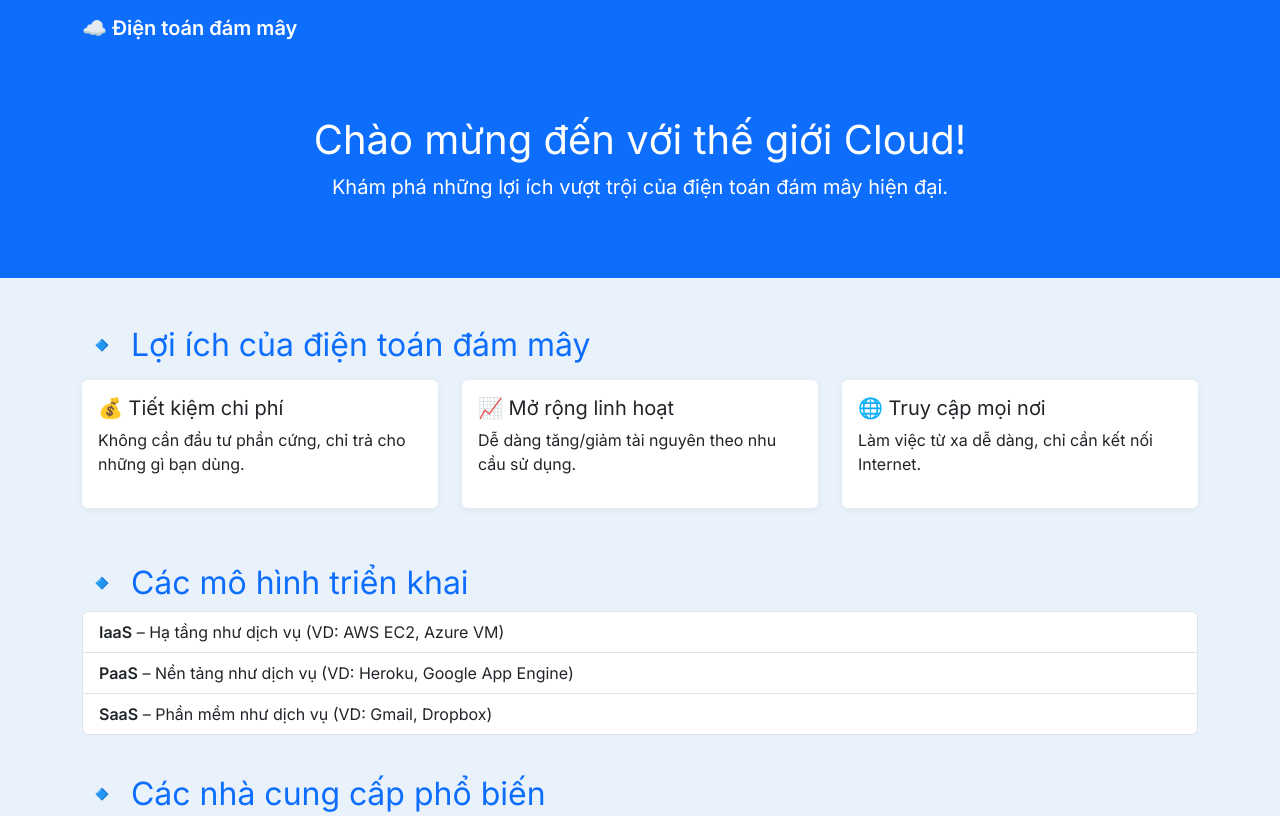
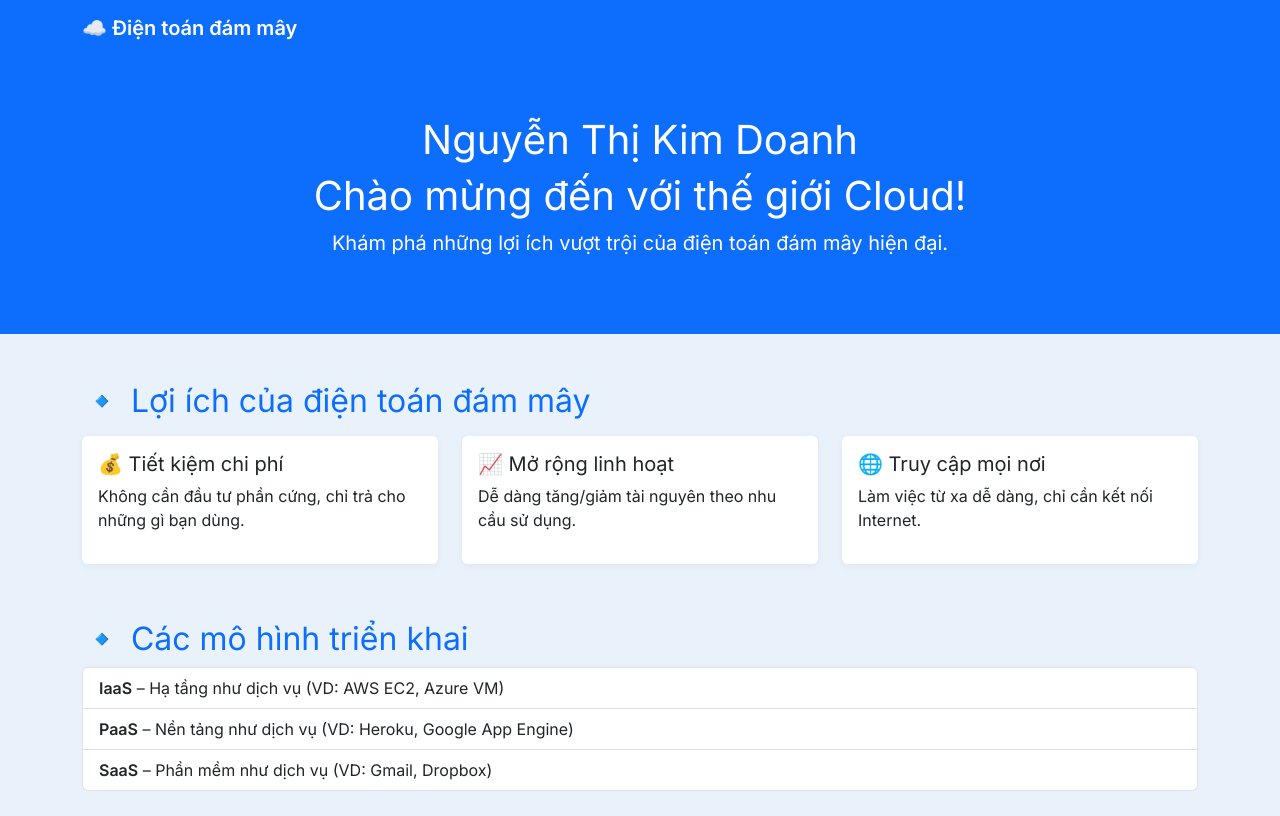
Before and after one commit to Doanh-Nguyen/lab3_DTDM, a plain HTML site: page templates/index.html in a window 1280 px wide. Shown: the top 816 px of the page. Drawn offline with nearby package versions, Linux system fonts and the light colour scheme.

Commit message:
Update index.html

```diff
--- a/templates/index.html
+++ b/templates/index.html
@@ -56,6 +56,7 @@
   <!-- Hero Section -->
   <div class="hero">
     <div class="container">
+      <h1> Nguyễn Thị Kim Doanh </h1>
       <h1>Chào mừng đến với thế giới Cloud!</h1>
       <p class="lead">Khám phá những lợi ích vượt trội của điện toán đám mây hiện đại.</p>
     </div>
```
